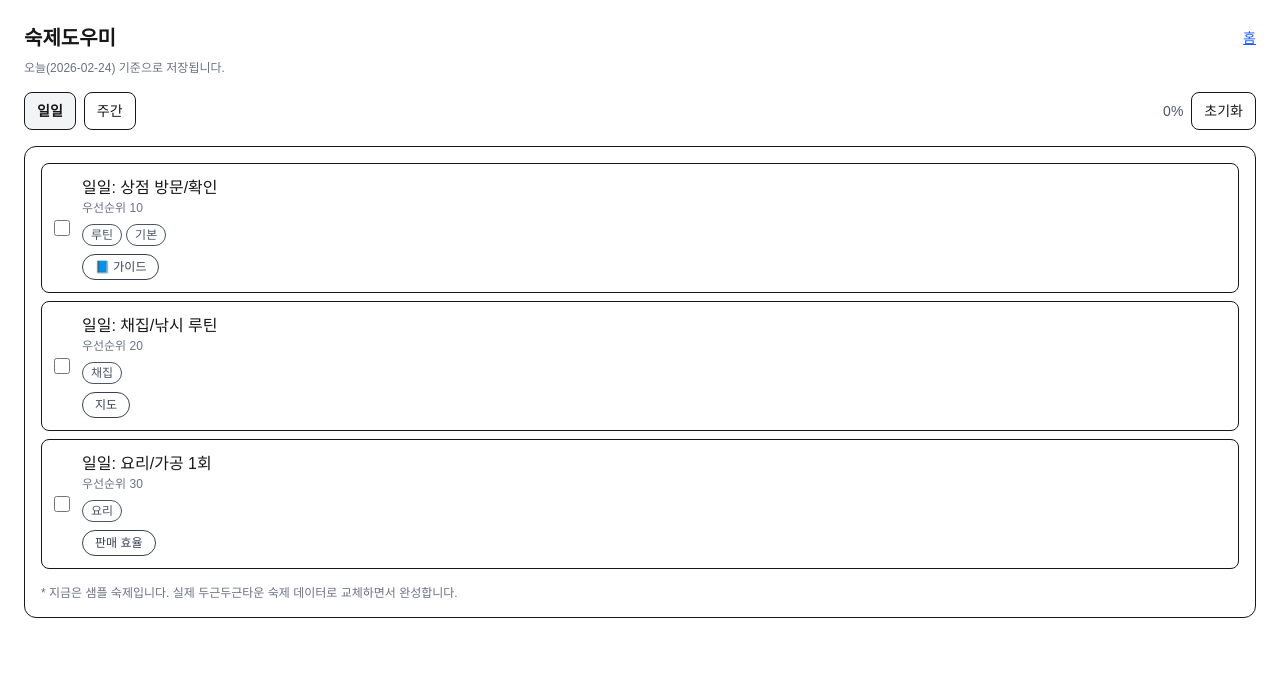
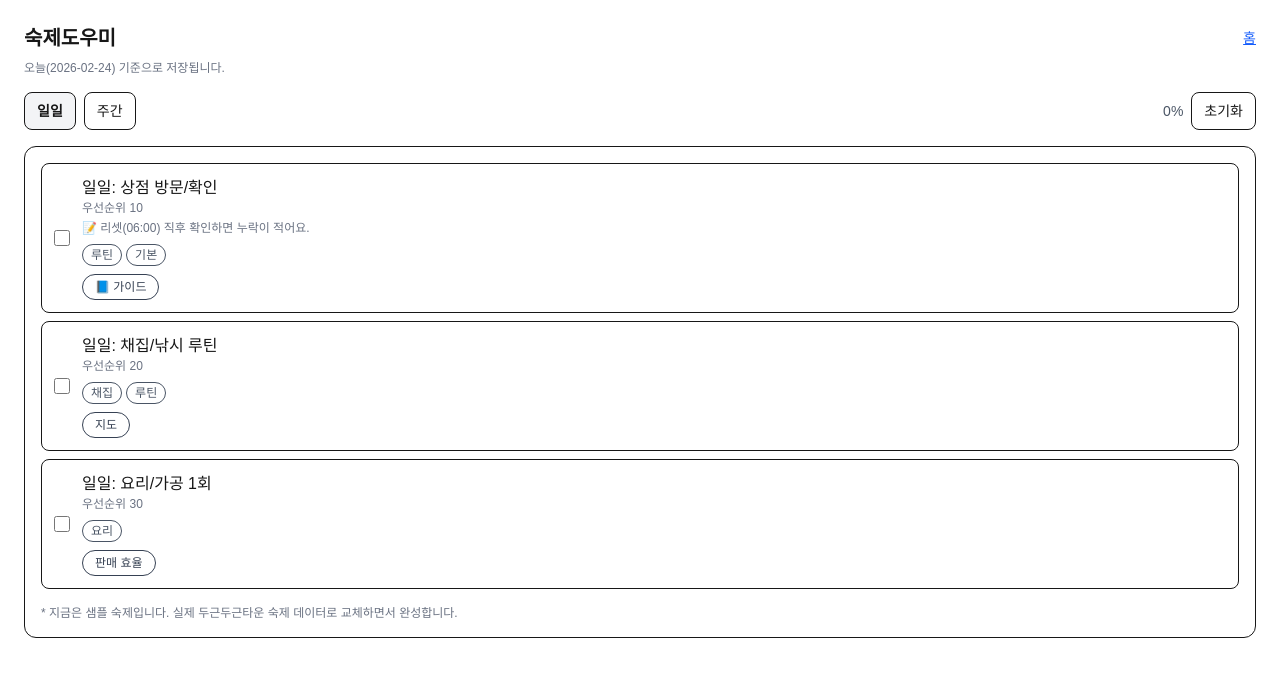
Before and after one commit to hjgibbum3-glitch/hertopia-todo, a Next.js app: page /tasks in a window 1280 px wide. Shown: the top 676 px of the page. Built offline with nearby package versions, Linux system fonts and the light colour scheme.

Commit message:
Show task notes on Tasks page

```diff
--- a/app/tasks/page.tsx
+++ b/app/tasks/page.tsx
@@ -1,14 +1,16 @@
 "use client";
 
 import { useEffect, useMemo, useState } from "react";
-import dailyData from "../../data/v1/tasks_daily.json";
-import weeklyData from "../../data/v1/tasks_weekly.json";
+import dailyData from "@/data/v1/tasks_daily.json";
+import weeklyData from "@/data/v1/tasks_weekly.json";
+
 
 type TaskLink = {
-    type: "timer" | "map" | "dex" | "sell" | "guide";
-    label: string;
-    href: string;
-  };
+  type?: "timer" | "map" | "dex" | "sell" | "guide";
+  label: string;
+  href: string;
+};
+
 
   type Task = {
     id: string;
@@ -17,6 +19,7 @@ type TaskLink = {
     priority: number;
     tags?: string[];
     links?: TaskLink[];
+    note?: string;
   };
 
 
@@ -74,15 +77,18 @@ function saveState(s: TasksState) {
 
 export default function TasksPage() {
   // ✅ 샘플 숙제(나중에 실제 Heartopia 숙제로 교체)
+  type TaskInput = Omit<Task, "group">;
+
   const dailyTasks: Task[] = useMemo(
-    () => (dailyData as any[]).map((t) => ({ ...t, group: "daily" as const })),
+    () => (dailyData as TaskInput[]).map((t) => ({ ...t, group: "daily" as const })),
     []
   );
 
   const weeklyTasks: Task[] = useMemo(
-    () => (weeklyData as any[]).map((t) => ({ ...t, group: "weekly" as const })),
+    () => (weeklyData as TaskInput[]).map((t) => ({ ...t, group: "weekly" as const })),
     []
   );
+
 
 
   const [tab, setTab] = useState<"daily" | "weekly">("daily");
@@ -196,6 +202,11 @@ export default function TasksPage() {
                 <div className="flex-1">
                   <div className={`font-medium ${checked ? "line-through text-gray-500" : ""}`}>{t.title}</div>
                   <div className="text-xs text-gray-500">우선순위 {t.priority}</div>
+                  {t.note ? (
+  <div className="mt-1 text-xs text-gray-500">
+    📝 {t.note}
+  </div>
+) : null}
                   {/* tags */}
 {t.tags?.length ? (
   <div className="mt-2 flex flex-wrap gap-1">
--- a/data/v1/tasks_daily.json
+++ b/data/v1/tasks_daily.json
@@ -4,26 +4,21 @@
     "title": "일일: 상점 방문/확인",
     "priority": 10,
     "tags": ["루틴", "기본"],
-      "links": [
-        { "type": "guide", "label": "가이드", "href": "/guide/daily-routine" }
-      ]
+    "links": [{ "label": "가이드", "href": "/guide/daily-routine" }],
+    "note": "리셋(06:00) 직후 확인하면 누락이 적어요."
   },
   {
     "id": "d_002",
     "title": "일일: 채집/낚시 루틴",
     "priority": 20,
-      "tags": ["채집"],
-      "links": [
-        { "type": "map", "label": "지도", "href": "/map" }
-      ]
+    "tags": ["채집", "루틴"],
+    "links": [{ "label": "지도", "href": "/map" }]
   },
   {
     "id": "d_003",
     "title": "일일: 요리/가공 1회",
     "priority": 30,
     "tags": ["요리"],
-      "links": [
-        { "type": "sell", "label": "판매 효율", "href": "/sell" }
-      ]
+    "links": [{ "label": "판매 효율", "href": "/profit" }]
   }
 ]
```
Lines whose indentation alone changed are shown as unchanged.
